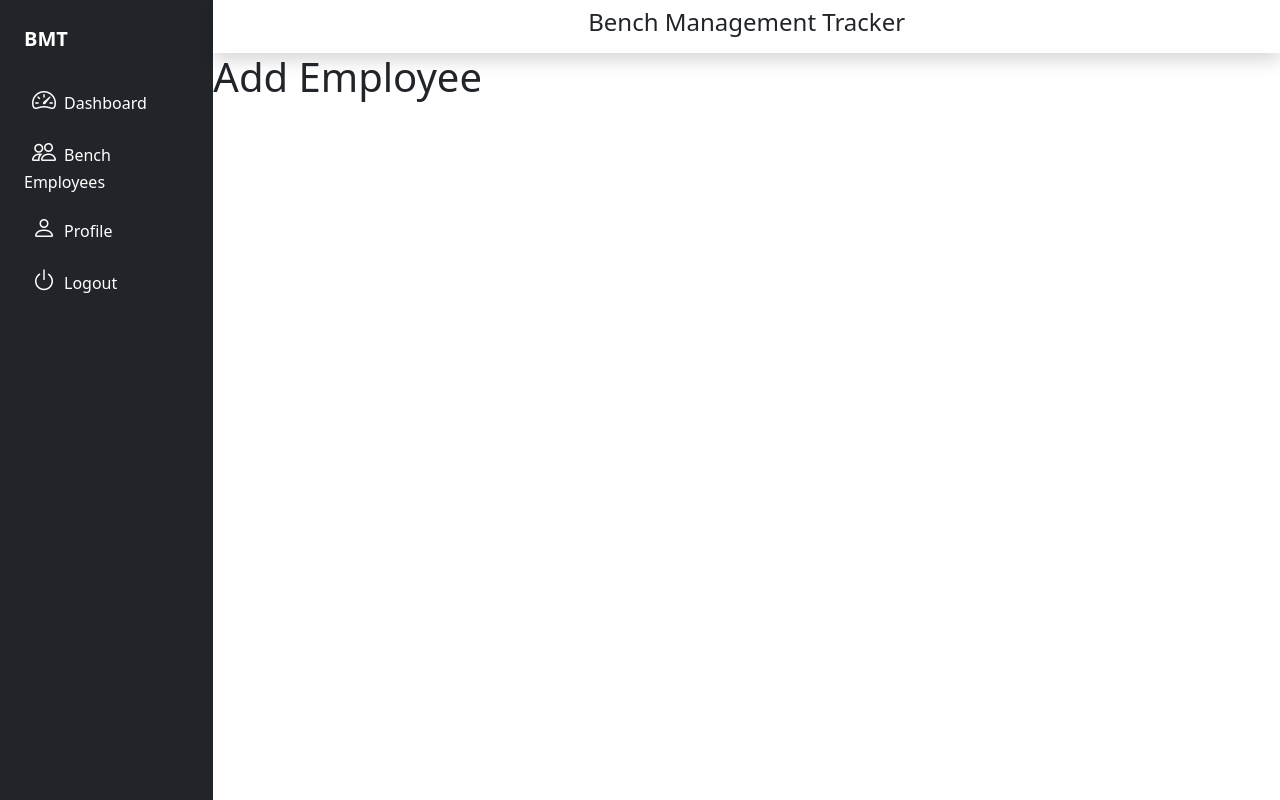
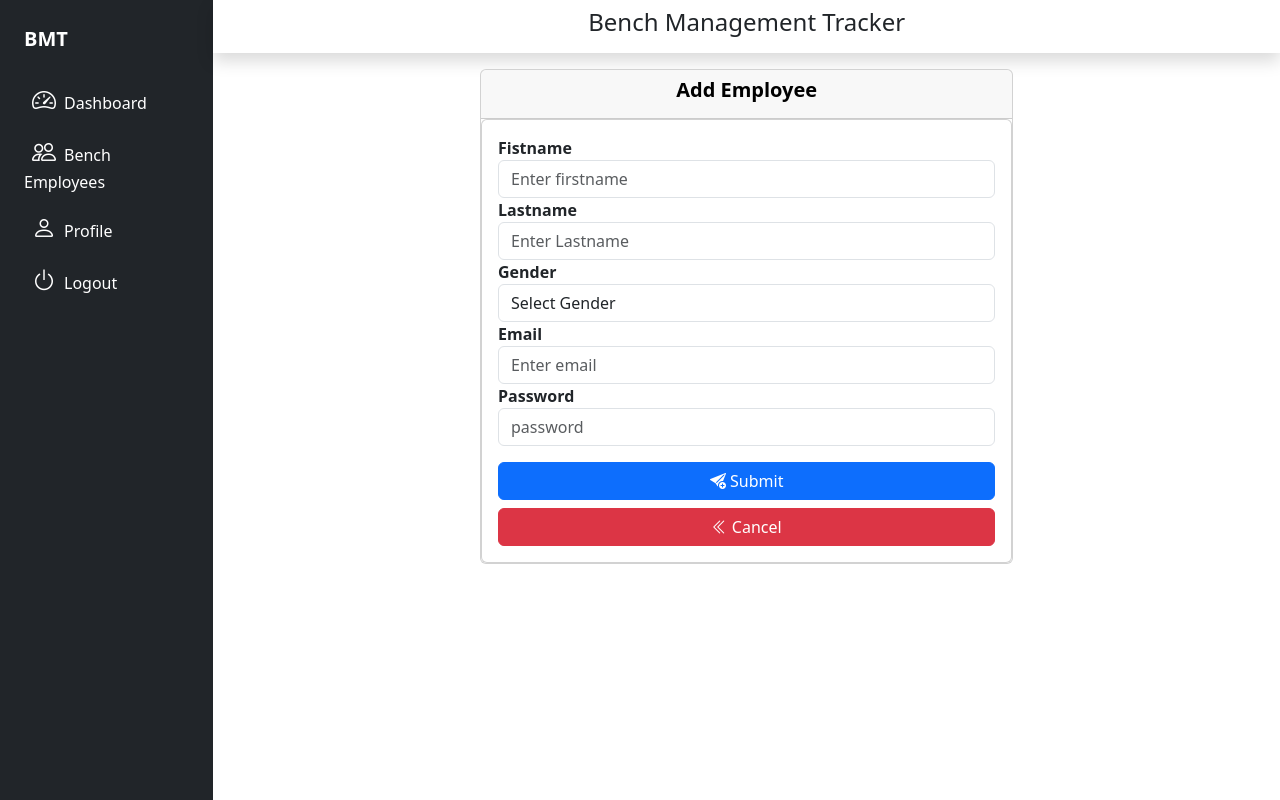
Before and after one commit to tziqouy/mern-training, a React (Vite) app in the folder client/: page /dashboard/addEmployee in a window 1280 px wide. Built offline with nearby package versions, Linux system fonts and the light colour scheme.

Commit message:
Create add employee form

```diff
--- a/client/src/Components/Employees/AddEmployee.jsx
+++ b/client/src/Components/Employees/AddEmployee.jsx
@@ -1,10 +1,55 @@
-import React from 'react'
+import React from 'react';
+import 'bootstrap-icons/font/bootstrap-icons.css';
+import { Link } from 'react-router-dom';
 
 const AddEmployee = () => {
   return (
-    <div>
-        <h1>Add Employee</h1>
+    <div className='d-flex justify-content-center align-items mt-3'>
+        <div className="card w-50 mb-3">
+            <div className="card-header text-black">
+                <h5 className='d-flex justify-content-center'><strong>Add Employee</strong></h5>
+            </div>
+            <div className="card-body card">
+                <form>
+                        <div className="form-group">
+                            <label><strong>Fistname</strong></label>
+                            <input type="text" className="form-control" id="inputEmail4" placeholder="Enter firstname"/>
+                        </div>
+                        <div className="form-group">
+                            <label><strong>Lastname</strong></label>
+                            <input type="text" className="form-control" id="lastname" placeholder="Enter Lastname"/>
+                        </div>
+                        <div className="form-group">
+                            <label><strong>Gender</strong></label>
+                            <select id="gender" className="form-control">
+                                <option selected>Select Gender</option>
+                                <option value="0">Male</option>
+                                <option value="1">Female</option>
+                            </select>
+                        </div>
+                    <div className="form-group">
+                        <label><strong>Email</strong></label>
+                        <input type="email" className="form-control" id="email" placeholder="Enter email"/>
+                    </div>
+                    <div className="form-group">
+                        <label><strong>Password</strong></label>
+                        <input type="password" className="form-control" id="password" placeholder="password"/>
+                    </div>
+                    <div className="col-12 mt-3">
+                        <button type="submit" className="btn btn-primary w-100">
+                            <i className="bi bi-send-plus-fill"></i>  Submit
+                        </button>
+                    </div>
+                    <div className="col-12 mt-2">
+                        <Link to='/dashboard/employee' type="button" className=" btn btn-danger w-100">
+                            <i className="bi bi-chevron-double-left"></i>  Cancel
+                        </Link>
+                    </div>
+                </form>
+            </div>
+        </div>
     </div>
+
   )
 }
 
--- a/client/src/pages/Home.jsx
+++ b/client/src/pages/Home.jsx
@@ -3,9 +3,9 @@ import React from 'react'
 const Home = () => {
   return (
     <div>
-        <h1>Home</h1>
+    <h1>Home Page</h1>
+    <p>Welcome to the Home Page</p>
     </div>
   )
 }
-
 export default Home
```
Also changed, not shown: 2 other files (tests, documents, lock files or other folders).
